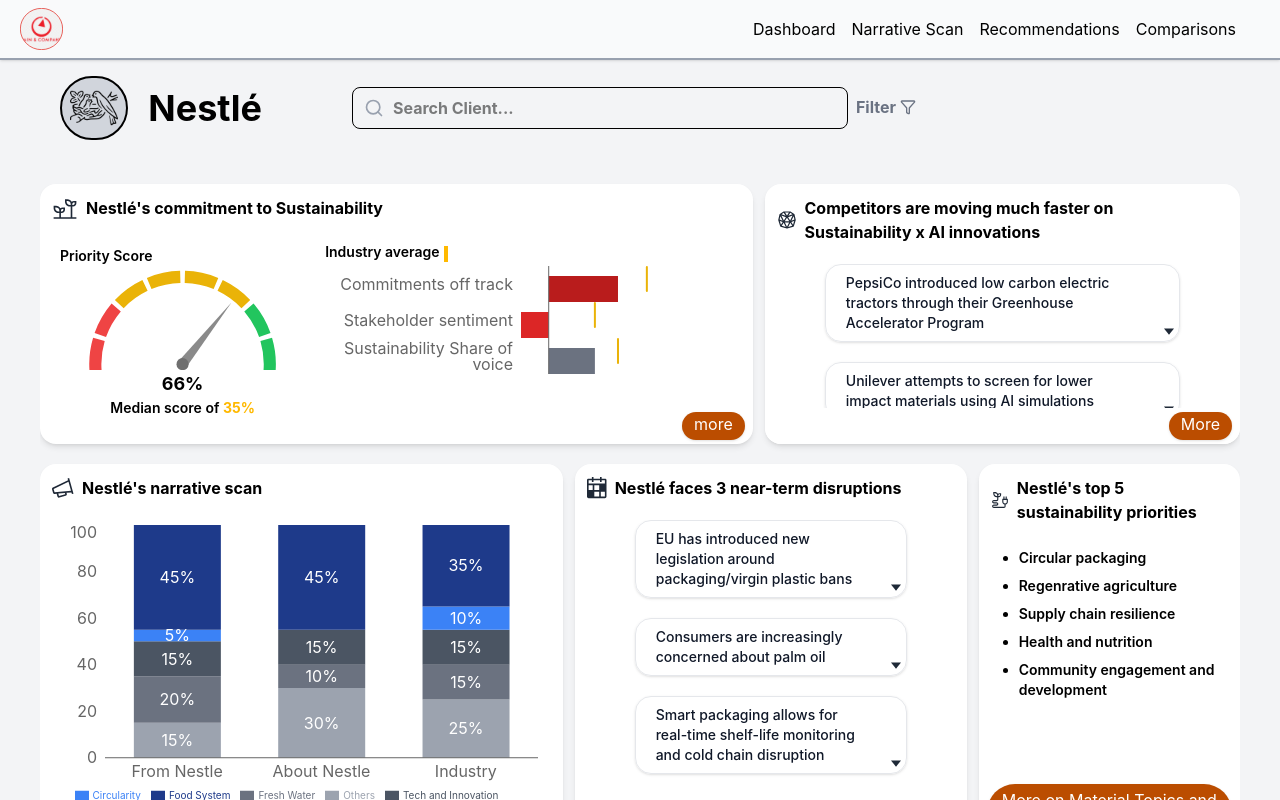
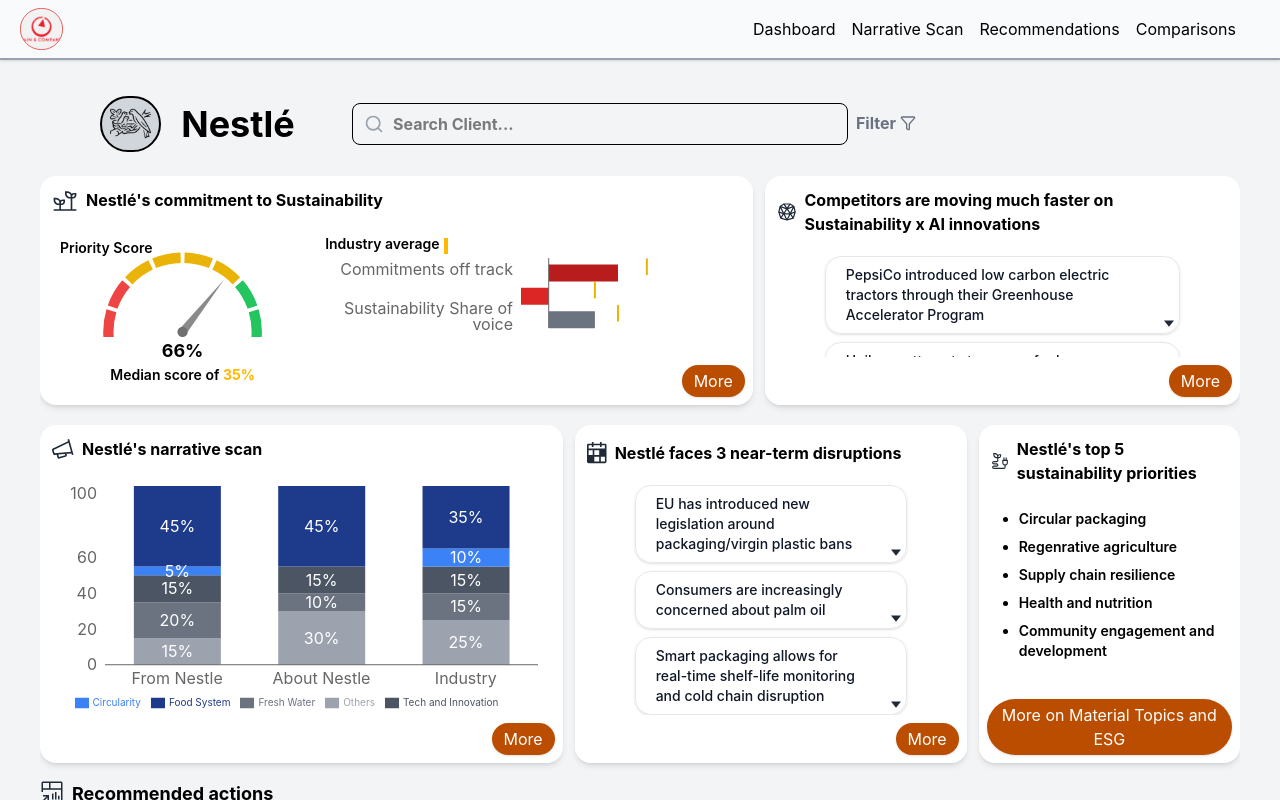
Before and after one commit to Rounik25/Nestle_dashboard, a React (Vite) app: page / in a window 1280 px wide. Built offline with nearby package versions, Linux system fonts and the light colour scheme.

Commit message:
updated page layouts and styling

```diff
--- a/src/App.tsx
+++ b/src/App.tsx
@@ -1,7 +1,6 @@
 import Navbar from "./component/common/Navbar"
 import { Routes, Route } from "react-router-dom"
 import HomePage from "./HomePage"
-import { SearchBar } from "./component/common/SearchBar"
 import { NarrativeScan } from "./NarrativeScan"
 
 
@@ -12,10 +11,7 @@ function App() {
       <div className="flex h-15 min-h-15 w-full min-w-0 shadow-sm border-b-2 border-gray-400">
         <Navbar />
       </div>
-      <div className="flex h-25 min-h-0 w-full min-w-0 pt-4 pb-1" >
-        <SearchBar />
-      </div>
-      <main className="h-full min-h-0 min-w-0 overflow-auto p-10 pt-5">
+      <main className="h-full min-h-0 min-w-0 overflow-auto p-10 pt-5 overflow-y-auto">
         <Routes>
           <Route path='/' element={<HomePage />} />
           <Route path='/NarrativeScan' element={<NarrativeScan />} />
--- a/src/HomePage.tsx
+++ b/src/HomePage.tsx
@@ -1,9 +1,13 @@
 import { TopSection } from "./component/HomePage/TopSection";
 import { BottomSection } from "./component/HomePage/BottomSection";
+import { SearchBar } from "./component/common/SearchBar";
 
 export default function HomePage() {
     return (
         <div className="flex flex-col h-full w-full min-h-225 min-w-0 overflow-y-auto ">
+            <div className="flex h-25 min-h-0 w-full min-w-0 pt-4 pb-1" >
+                <SearchBar />
+            </div>
             <div className="flex h-full min-h-0 w-full min-w-0 overflow-y-auto">
                 <TopSection />
             </div>
--- a/src/NarrativeScan.tsx
+++ b/src/NarrativeScan.tsx
@@ -37,6 +37,7 @@ export function NarrativeScan() {
 
     return (
         <div className="flex h-full w-full min-h-0 min-w-0 flex-col">
+
             <div className="flex w-full min-w-0 shrink-0 text-3xl font-bold">
                 <Link className="cursor-pointer pr-2 pt-1" to="/">
                     <img
@@ -62,15 +63,14 @@ export function NarrativeScan() {
             <div
                 className={
                     view
-            ? "grid h-full min-h-0 w-full min-w-0 grid-cols-1 auto-rows-[100%] gap-20 py-10 overflow-y-auto px-80"
+                        ? "grid h-full min-h-0 w-full min-w-0 grid-cols-1 auto-rows-[100%] gap-20 py-10 px-80"
                         : "grid h-full min-h-0 w-full min-w-0 grid-cols-2 grid-rows-2 gap-5 px-10"
                 }
             >
                 {cards.map((card, index) => (
                     <div
                         key={index}
-            className={`flex min-h-0 flex-col rounded-2xl bg-white px-5 py-2 shadow-lg ${
-              view ? "h-full" : ""
+                        className={`flex min-h-0 flex-col rounded-2xl bg-white px-5 py-2 shadow-lg ${view ? "h-full" : ""
                             }`}
                     >
                         <div className="w-full shrink-0">
@@ -78,7 +78,7 @@ export function NarrativeScan() {
                             <div className="px-5 text-lg font-bold">{card.subtitle}</div>
                         </div>
 
-            <div className={`${card.contentClassName} min-h-0 flex-1`}>
+                        <div className={`${card.contentClassName} min-h-0 flex-1 my-2`}>
                             {card.content}
                         </div>
                     </div>
--- a/src/component/HomePage/HomeKPI4.tsx
+++ b/src/component/HomePage/HomeKPI4.tsx
@@ -19,7 +19,7 @@ export function HomeKPI4({
 }: HomeKPIProps ){
     return(
         <div className="flex flex-col h-full min-h-0 w-full min-w-0 overflow-hidden bg-white rounded-2xl shadow-md">
-            <div className="flex w-full min-h-5 h-auto px-3 pt-3">
+            <div className="flex w-full min-h-5 h-auto px-3 pt-4">
                 <div className="flex h-full">
                     <img src={icon} alt="KPI Logo"/>
                 </div>
--- a/src/component/HomePage/KPI/ExpandableDiv.tsx
+++ b/src/component/HomePage/KPI/ExpandableDiv.tsx
@@ -54,7 +54,7 @@ export function ExpandableDiv({
         <div className={`relative h-full w-full min-h-0 min-w-0 bg-white  ${isPopupOpen ? "overflow-hidden" : ""}`}>
             <div className={`flex flex-col h-full w-full overflow-hidden ${isPopupOpen ? "pointer-events-none select-none" : ""}`}>
                 <div className="flex w-full h-full min-w-0 min-h-0 overflow-hidden">
-                    <div className="flex flex-col px-15 gap-5 justify-start">
+                    <div className="flex flex-col px-15 gap-2 justify-evenly overflow-y-auto">
                         {sections.map((section) => (
                             <div
                                 key={section.id}
@@ -78,9 +78,9 @@ export function ExpandableDiv({
 
 
                 </div>
-                <div className="flex justify-end w-full min-w-0 px-2 py-1">
+                <div className="flex justify-end w-full min-w-0 px-2 py-2">
                     <button
-                        className="px-3 pb-1 bg-amber-700 shadow-sm hover:bg-amber-600 text-white rounded-full"
+                        className="px-3 py-1 bg-amber-700 shadow-sm hover:bg-amber-600 text-white rounded-full"
                         onClick={() => openPopup()}
                     >
                         More
--- a/src/component/HomePage/KPI/KPI1.tsx
+++ b/src/component/HomePage/KPI/KPI1.tsx
@@ -52,12 +52,12 @@ export function KPI1({value}:{value : number}){
                     <div className="flex flex-1 px-2">
                         <IndustryAvgChart data={data} />
                     </div>
-                    <div className="flex justify-end w-full min-w-0 px-2 pb-1">
+                    <div className="flex justify-end w-full min-w-0 px-2 pb-2">
                         <button
-                            className="px-3 pb-1 bg-amber-700 shadow-sm hover:bg-amber-600 text-white rounded-full"
+                            className="px-3 py-1 bg-amber-700 shadow-sm hover:bg-amber-600 text-white rounded-full"
                             onClick={() => {}}
                         >
-                            more
+                            More
                         </button>
                     </div>
                 </div>
--- a/src/component/HomePage/KPI/KPI3.tsx
+++ b/src/component/HomePage/KPI/KPI3.tsx
@@ -8,9 +8,9 @@ export function KPI3() {
           <StackedBarChart />
         </div>
       </div>
-      <div className="flex justify-end w-full min-w-0 min-h-0 px-2 py-1">
+      <div className="flex justify-end w-full min-w-0 min-h-0 px-2 py-2">
         <button
-          className="px-3 pb-1 bg-amber-700 shadow-sm hover:bg-amber-600 text-white rounded-full"
+          className="px-3 py-1 bg-amber-700 shadow-sm hover:bg-amber-600 text-white rounded-full"
           onClick={() => { }}
         >
           More
--- a/src/component/HomePage/KPI/KPI5.tsx
+++ b/src/component/HomePage/KPI/KPI5.tsx
@@ -38,7 +38,7 @@ export function KPI5() {
                     })}
                 </ul>
             </div>
-            <div className="flex justify-center w-full min-w-0 min-h-0 px-2 py-1">
+            <div className="flex justify-center w-full min-w-0 min-h-0 px-2 py-2">
                 <button
                     className="px-3 py-1 bg-amber-700 shadow-sm hover:bg-amber-600 text-white rounded-full"
                     onClick={() => { }}
--- a/src/component/NarrativeScan/StackedAreaChart.tsx
+++ b/src/component/NarrativeScan/StackedAreaChart.tsx
@@ -81,7 +81,7 @@ export default function StackedAreaChart() {
           <XAxis dataKey="month" tick={{ fontSize: 12 }} label={{ value: "Month", position: "insideBottom", offset: -5 }} />
           <YAxis tick={{ fontSize: 12 }} tickLine={false} axisLine={false} width={25} />
           <Tooltip content={<CustomTooltip />} />
-          <Legend  wrapperStyle={{ fontSize: "10px" }} iconType="square" />
+          <Legend  wrapperStyle={{ fontSize: "10px", paddingTop: "10px" }} iconType="square"/>
 
           <Area
             type="linear"
```
Lines whose indentation alone changed are shown as unchanged.
